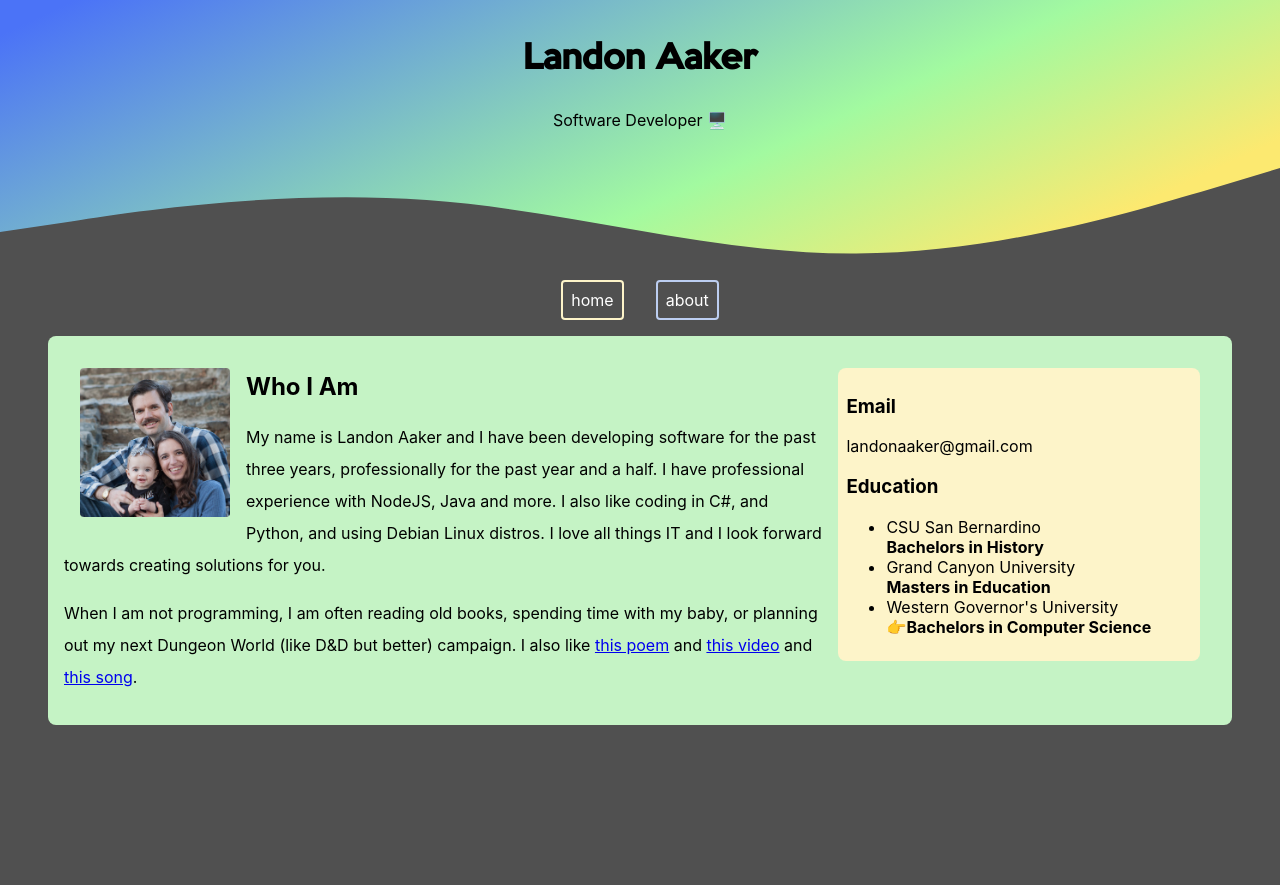
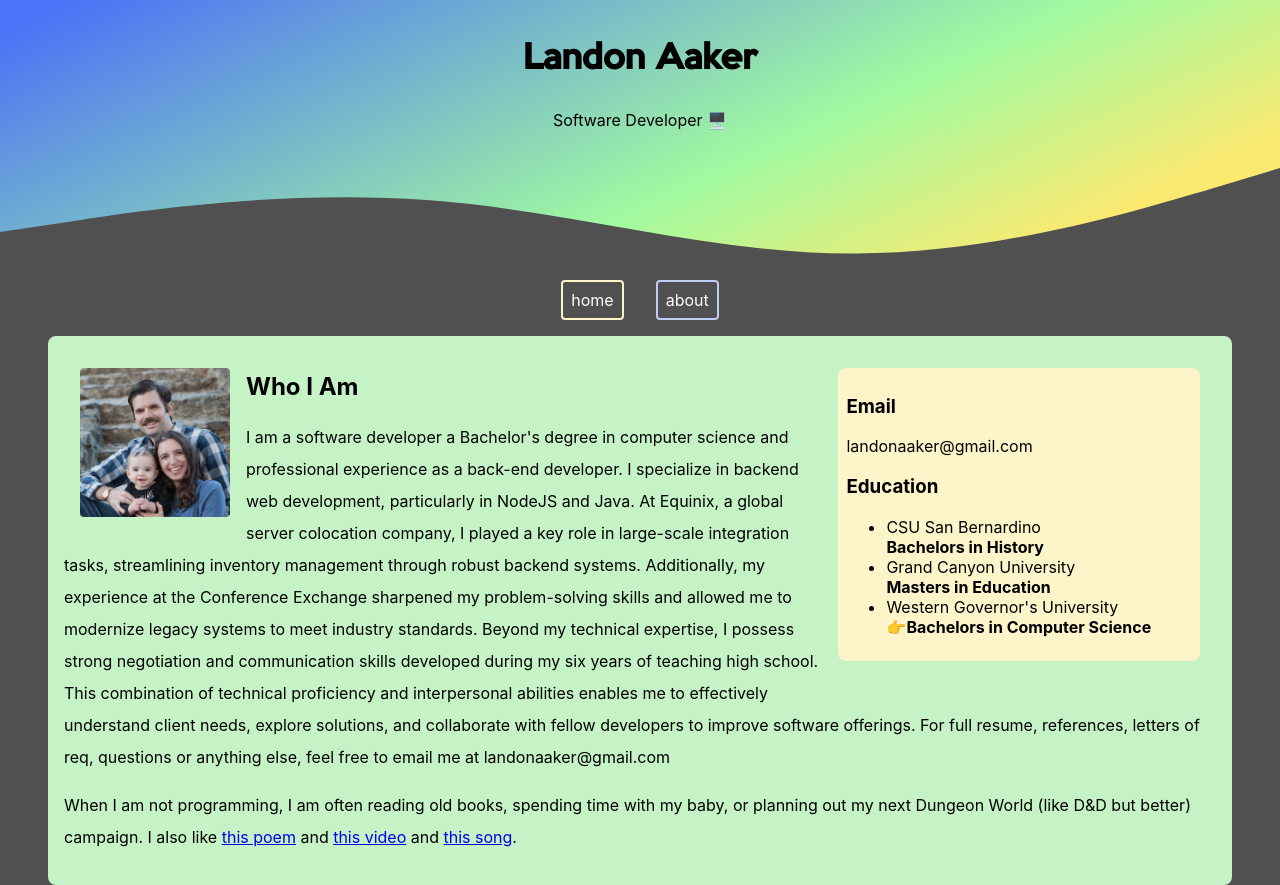
Before and after one commit to norogoth/my_website, a React (Create React App) app: page /about in a window 1280 px wide. Before the commit the page ends 800 px from the top, so only its background shows below. Built offline with nearby package versions, Linux system fonts and the light colour scheme.

Commit message:
more edits

```diff
--- a/src/About.js
+++ b/src/About.js
@@ -8,7 +8,9 @@ export default function About() {
 				<img alt="image of a good software developer." className="selfPortrait" src="./img/family.png"/>
 				<h2 className="articleHeading">Who I Am</h2>
 				<p className="aboutText">
-					My name is Landon Aaker and I have been developing software for the past three years, professionally for the past year and a half. I have professional experience with NodeJS, Java and more. I also like coding in C#, and Python, and using Debian Linux distros. I love all things IT and I look forward towards creating solutions for you.
+				I am a software developer a Bachelor's degree in computer science and professional experience as a back-end developer. I specialize in backend web development, particularly in NodeJS and Java. At Equinix, a global server colocation company, I played a key role in large-scale integration tasks, streamlining inventory management through robust backend systems. Additionally, my experience at the Conference Exchange sharpened my problem-solving skills and allowed me to modernize legacy systems to meet industry standards.
+				Beyond my technical expertise, I possess strong negotiation and communication skills developed during my six years of teaching high school. This combination of technical proficiency and interpersonal abilities enables me to effectively understand client needs, explore solutions, and collaborate with fellow developers to improve software offerings.
+				For full resume, references, letters of req, questions or anything else, feel free to email me at landonaaker@gmail.com
 				</p>
 				<p className="aboutText">
 					When I am not programming, I am often reading old books, spending time with my baby, or planning out my next Dungeon World (like D&D but better) campaign.
```
